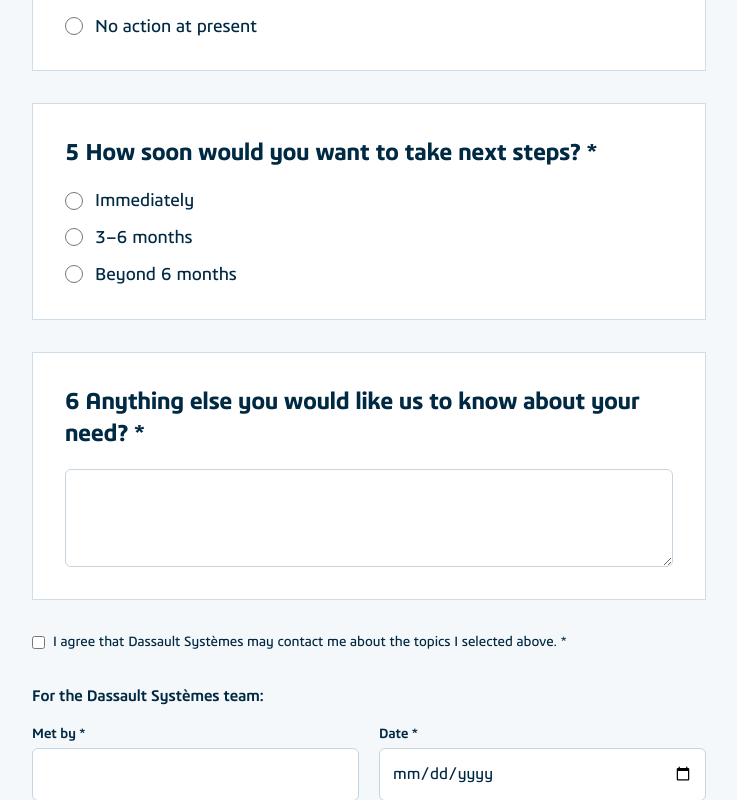
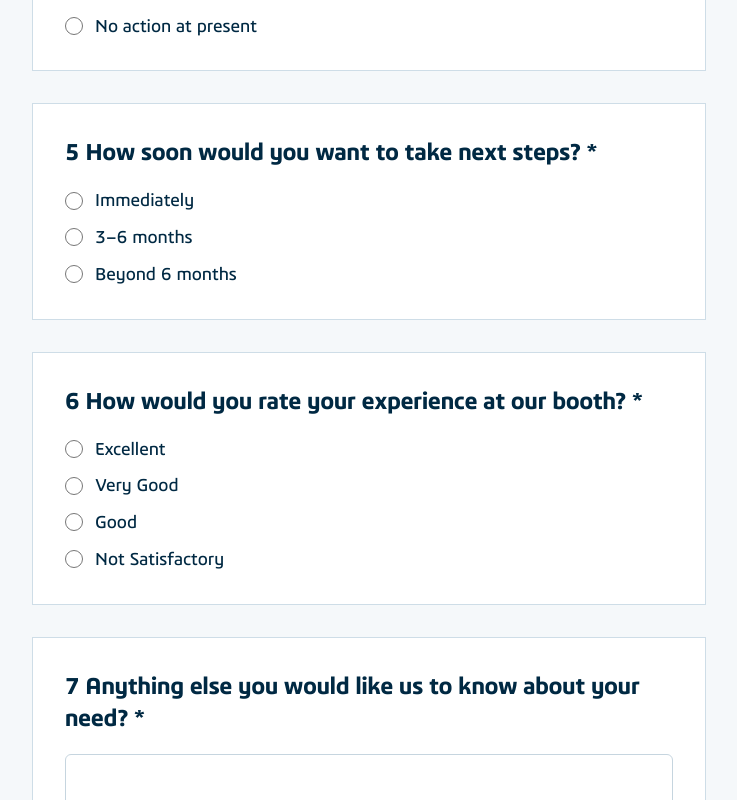
Before and after one commit to developer-kaifsaifi/DS-METEC-India-2026, a React (Vite) app: page / in a window 1280 px wide. Shown: the part 2000-2800 px from the top of the page, without its empty margins (526-1263 px from the left). Built offline with nearby package versions, Linux system fonts and the light colour scheme.

Commit message:
added one more quest in feedback

```diff
--- a/src/components/Feedback.jsx
+++ b/src/components/Feedback.jsx
@@ -14,6 +14,7 @@ const initialFormData = {
   topics: [],
   nextStep: "",
   timeline: "",
+  boothExperience: "",
   comments: "",
   consent: false,
   metBy: "",
@@ -70,6 +71,13 @@ const timelines = [
   "Immediately",
   "3–6 months",
   "Beyond 6 months",
+];
+
+const boothExperienceRatings = [
+  "Excellent",
+  "Very Good",
+  "Good",
+  "Not Satisfactory",
 ];
 
 // ================= STYLES =================
@@ -236,7 +244,7 @@ const FeedbackForm = memo(function FeedbackForm() {
         </h1>
 
         <p className="text-xl md:text-[22px] leading-[1.27] font-light max-w-[390px]">
-          Thank you for visiting our booth. Six quick
+          Thank you for visiting our booth. Seven quick
           questions help us follow up on what is useful
           to you. It takes about two minutes.
         </p>
@@ -467,11 +475,38 @@ const FeedbackForm = memo(function FeedbackForm() {
           </div>
         </MotionSection>
 
-        {/* 6 COMMENTS */}
+        {/* 6 BOOTH EXPERIENCE */}
 
         <MotionSection className={sectionClass}>
           <h2 className="text-xl md:text-2xl font-bold mb-5">
-            6 Anything else you would like us to know about your need? *
+            6 How would you rate your experience at our booth? *
+          </h2>
+
+          <div className="flex flex-col gap-3">
+            {boothExperienceRatings.map((rating) => (
+              <label key={rating} className={radioLabel}>
+                <input
+                  required
+                  type="radio"
+                  name="boothExperience"
+                  value={rating}
+                  checked={formData.boothExperience === rating}
+                  onChange={() =>
+                    updateField("boothExperience", rating)
+                  }
+                  className={radioClass}
+                />
+                <span>{rating}</span>
+              </label>
+            ))}
+          </div>
+        </MotionSection>
+
+        {/* 7 COMMENTS */}
+
+        <MotionSection className={sectionClass}>
+          <h2 className="text-xl md:text-2xl font-bold mb-5">
+            7 Anything else you would like us to know about your need? *
           </h2>
 
           <textarea
```
